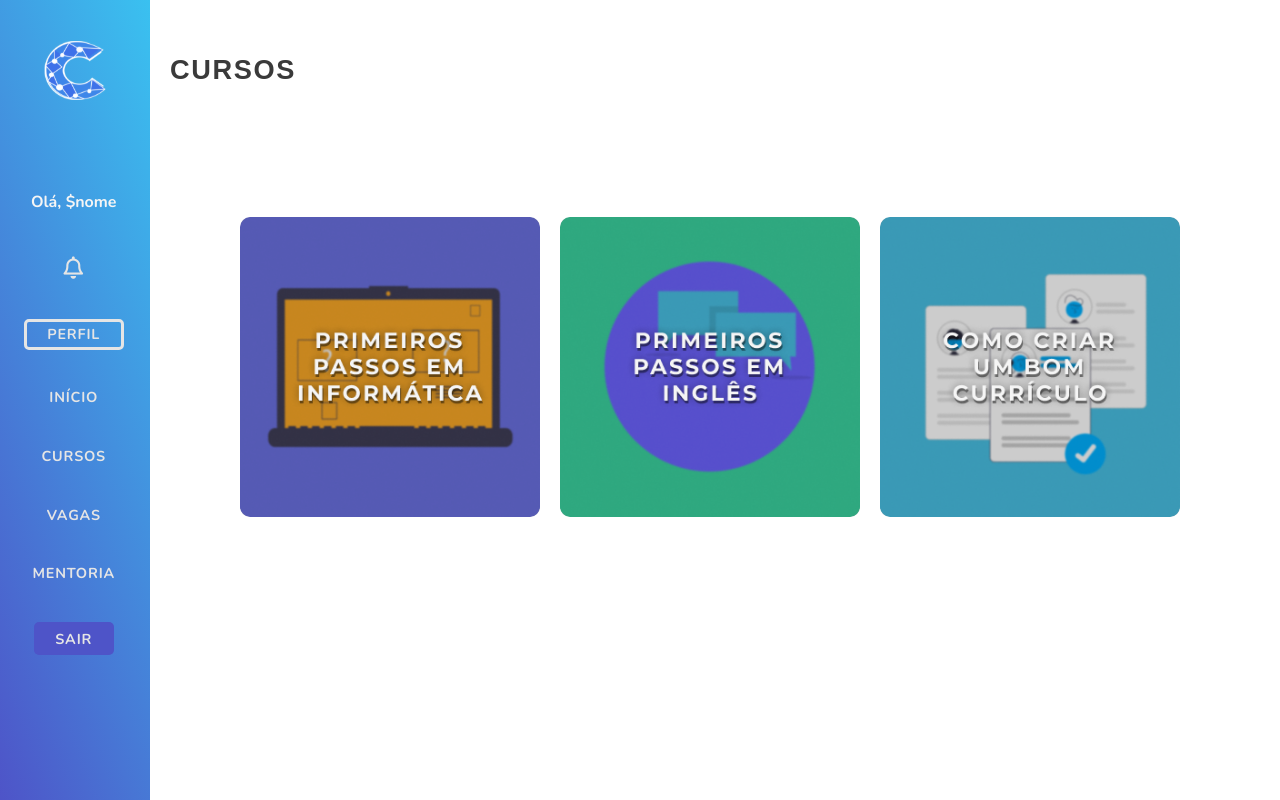
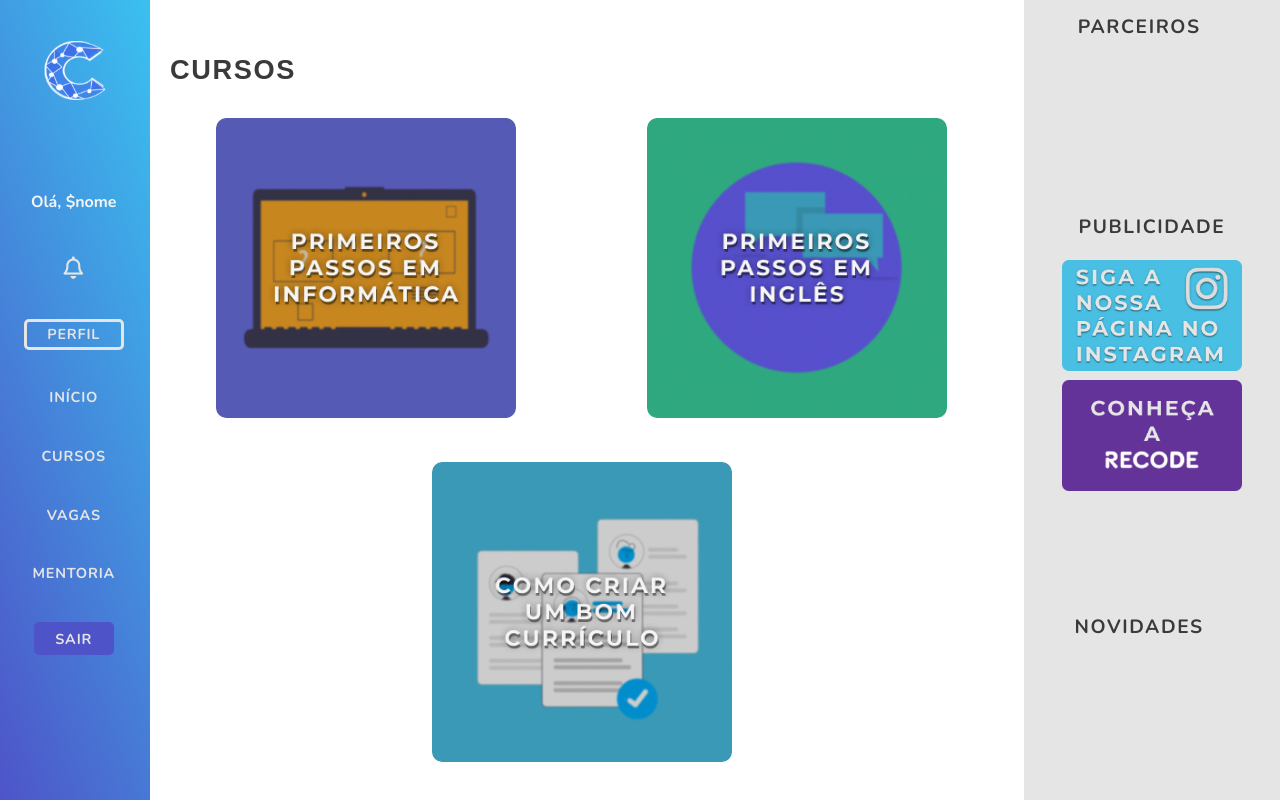
Before and after one commit to projeto-conatus/conatus-react-node, a React (Create React App) app in the folder front-end/: page /cursos in a window 1280 px wide. Built offline with nearby package versions, Linux system fonts and the light colour scheme; a web font is replaced by a local one.

Commit message:
alguns pequenos ajustes

```diff
--- a/front-end/src/pages/Adm/editar.js
+++ b/front-end/src/pages/Adm/editar.js
@@ -35,7 +35,6 @@ const Editar = ( { id } ) => {
   }
 
   function handleSubmit(id) {
-    // e.preventDefault()
     console.log(id)
     fetch(`http://localhost:3011//updateArtigo/${id}`, {
       method: 'PUT',
--- /dev/null
+++ b/front-end/src/pages/Feed/barra-lateral.js
@@ -0,0 +1,31 @@
+import React from 'react'
+
+import instagram from "../../images/publi/instagram.png";
+import recode from "../../images/publi/recode.png";
+
+const Sidebar = () => {
+  return (
+      <div className="lateral">
+        <section className="listaArtigos">
+          <h3>Parceiros</h3>
+        </section>
+
+        <section className="publi">
+          <h3>Publicidade</h3>
+          <img
+            src={instagram}
+            alt="Nos siga no Instagram"
+            title="Nos siga no Instagram"
+          />
+          <img src={recode} alt="Conheça a Recode" title="Conheça a Recode" />
+        </section>
+
+        <section className="novidades">
+          <h3>Novidades</h3>
+          <p></p>
+        </section>
+      </div>
+  )
+}
+
+export default Sidebar
--- a/front-end/src/pages/Feed/cursos.js
+++ b/front-end/src/pages/Feed/cursos.js
@@ -9,6 +9,7 @@ import curriculo from "../../images/cursos/curriculo1.png";
 import Menu from "../../components/Menu";
 import TituloFeed from "../../components/TituloFeed";
 import { NavLink } from "react-router-dom";
+import Sidebar from "./barra-lateral";
 
 const Cursos = () => {
   return (
@@ -17,7 +18,8 @@ const Cursos = () => {
 
       <TituloFeed titulo="Cursos" />
 
-      <main className="conteudoPrincipal2">
+      <main className="conteudoPrincipal">
+        <section className="cursosSection">
           <NavLink className="cursos" to="/curso">
             <img
               src={informatica}
@@ -39,7 +41,10 @@ const Cursos = () => {
               title="Como criar um bom currículo"
             />
           </a>
+        </section>
       </main>
+
+      <Sidebar />
     </>
   );
 };
--- a/front-end/src/pages/Feed/index.js
+++ b/front-end/src/pages/Feed/index.js
@@ -3,10 +3,9 @@ import Menu from "../../components/Menu";
 
 import "../../style/feedInicio.css";
 
-import instagram from "../../images/publi/instagram.png";
-import recode from "../../images/publi/recode.png";
 import TituloFeed from "../../components/TituloFeed";
 import { Outlet } from "react-router";
+import Sidebar from "./barra-lateral";
 
 const Feed = () => {
   const [artigo, setArtigo] = React.useState([])
@@ -43,28 +42,7 @@ const Feed = () => {
         }
       </main>
         <Outlet />
-        <div className="lateral">
-          <section className="listaArtigos">
-            <h3>Parceiros</h3>
-          </section>
-
-          <section className="publi">
-            <h3>Publicidade</h3>
-            <img
-              src={instagram}
-              alt="Nos siga no Instagram"
-              title="Nos siga no Instagram"
-            />
-            <img src={recode} alt="Conheça a Recode" title="Conheça a Recode" />
-          </section>
-
-          <section className="novidades">
-            <h3>Novidades</h3>
-            <p></p>
-          </section>
-        </div>
-
-
+        <Sidebar />
     </>
   );
 };
--- a/front-end/src/pages/Feed/mentoria.js
+++ b/front-end/src/pages/Feed/mentoria.js
@@ -3,10 +3,8 @@ import React from 'react'
 import Menu from '../../components/Menu'
 import TituloFeed from '../../components/TituloFeed'
 
-import instagram from "../../images/publi/instagram.png";
-import recode from "../../images/publi/recode.png";
-
 import "../../style/feedInicio.css";
+import Sidebar from './barra-lateral';
 
 const Mentoria = () => {
   const [mentores, setMentores] = React.useState([])
@@ -44,30 +42,7 @@ const Mentoria = () => {
         </section>
       </main>
 
-        <div className="lateral">
-          <section className="listaArtigos">
-            <h3>Parceiros</h3>
-            <ul>
-              <li>
-              </li>
-            </ul>
-          </section>
-
-          <section className="publi">
-            <h3>Publicidade</h3>
-            <img
-              src={instagram}
-              alt="Nos siga no Instagram"
-              title="Nos siga no Instagram"
-            />
-            <img src={recode} alt="Conheça a Recode" title="Conheça a Recode" />
-          </section>
-
-          <section className="novidades">
-            <h3>Novidades</h3>
-            <p></p>
-          </section>
-        </div>
+          <Sidebar />
     </>
   )
 }
--- a/front-end/src/pages/Feed/vagas.js
+++ b/front-end/src/pages/Feed/vagas.js
@@ -2,10 +2,8 @@ import React from 'react'
 import Menu from '../../components/Menu'
 import TituloFeed from '../../components/TituloFeed'
 
-import instagram from "../../images/publi/instagram.png";
-import recode from "../../images/publi/recode.png";
-
 import "../../style/feedInicio.css";
+import Sidebar from './barra-lateral';
 
 const Vagas = () => {
   const [vaga, setVaga] = React.useState([])
@@ -40,30 +38,7 @@ const Vagas = () => {
         </section>
       </main>
 
-        <div className="lateral">
-          <section className="listaArtigos">
-            <h3>Parceiros</h3>
-            <ul>
-              <li>
-              </li>
-            </ul>
-          </section>
-
-          <section className="publi">
-            <h3>Publicidade</h3>
-            <img
-              src={instagram}
-              alt="Nos siga no Instagram"
-              title="Nos siga no Instagram"
-            />
-            <img src={recode} alt="Conheça a Recode" title="Conheça a Recode" />
-          </section>
-
-          <section className="novidades">
-            <h3>Novidades</h3>
-            <p></p>
-          </section>
-        </div>
+      <Sidebar />
     </>
   )
 }
--- a/front-end/src/style/feedTrilha.css
+++ b/front-end/src/style/feedTrilha.css
@@ -1,10 +1,10 @@
-.conteudoPrincipal2 {
+.cursosSection {
   display: flex;
   flex-direction: column;
   margin: 2rem auto;
 }
 
-.conteudoPrincipal2 h1,
+.cursosSection h1,
 h3 {
   text-align: center;
   font-family: "nunito", sans-serif;
@@ -12,14 +12,14 @@ h3 {
   letter-spacing: 0.1rem;
 }
 
-.conteudoPrincipal2 h3 {
+.cursosSection h3 {
   font-size: 17px;
   font-weight: normal;
   letter-spacing: 0.05em;
   color: #3a3a3a;
 }
 
-.conteudoPrincipal2 p {
+.cursosSection p {
   width: 95%;
   margin: 0 auto;
   font-size: 15px;
@@ -49,14 +49,17 @@ h3 {
 }
 
 @media (min-width: 940px) {
-  .conteudoPrincipal2 {
-    display: flex;
+  .cursosSection {
     flex-direction: row;
     flex-wrap: wrap;
-    width: 75%;
-    min-height: 70vh;
-    margin:0 0 0 18%;
-    align-items: center;
+    background: transparent;
+    justify-content: center;
+    align-items: baseline;
+    min-height: 85.9vh;
+    height: 80vh;
+    width: 95%;
+    max-width: 1380px;
+    margin: 0 !important;
   }
 
   .cursos {
```
Also changed, not shown: 1 other file (tests, documents, lock files or other folders). Lines whose indentation alone changed are shown as unchanged.
